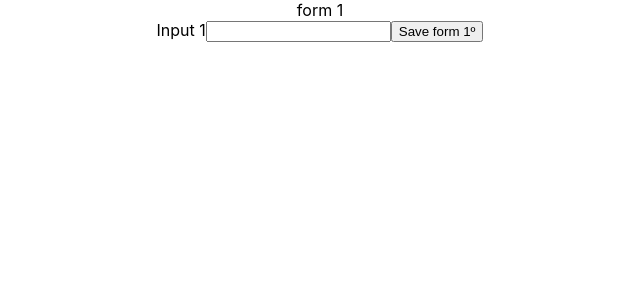
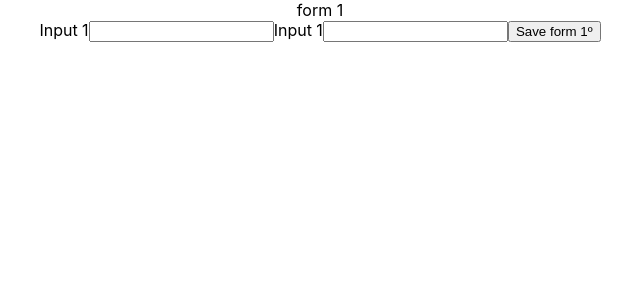
Before and after one commit to GoranAviani/react_form_input, a React (Create React App) app: page / in a window 1280 px wide. Shown: the top 300 px of the page, without its empty margins (320-960 px from the left). Built offline with nearby package versions, Linux system fonts and the light colour scheme.

Commit message:
form input

```diff
--- a/src/components/Form1.js
+++ b/src/components/Form1.js
@@ -18,6 +18,9 @@ const Form1 = () => {
             <form onSubmit={submitForm1}>
                <label>Input 1</label>
                 <input type="text" value={userInput} onChange={saveUserInput}/>
+
+                               <label>Input 1</label>
+                <input type="text" value={userInput} onChange={saveUserInput}/>
                 <button type="submit">Save form 1º</button>
             </form>
         </>
```
